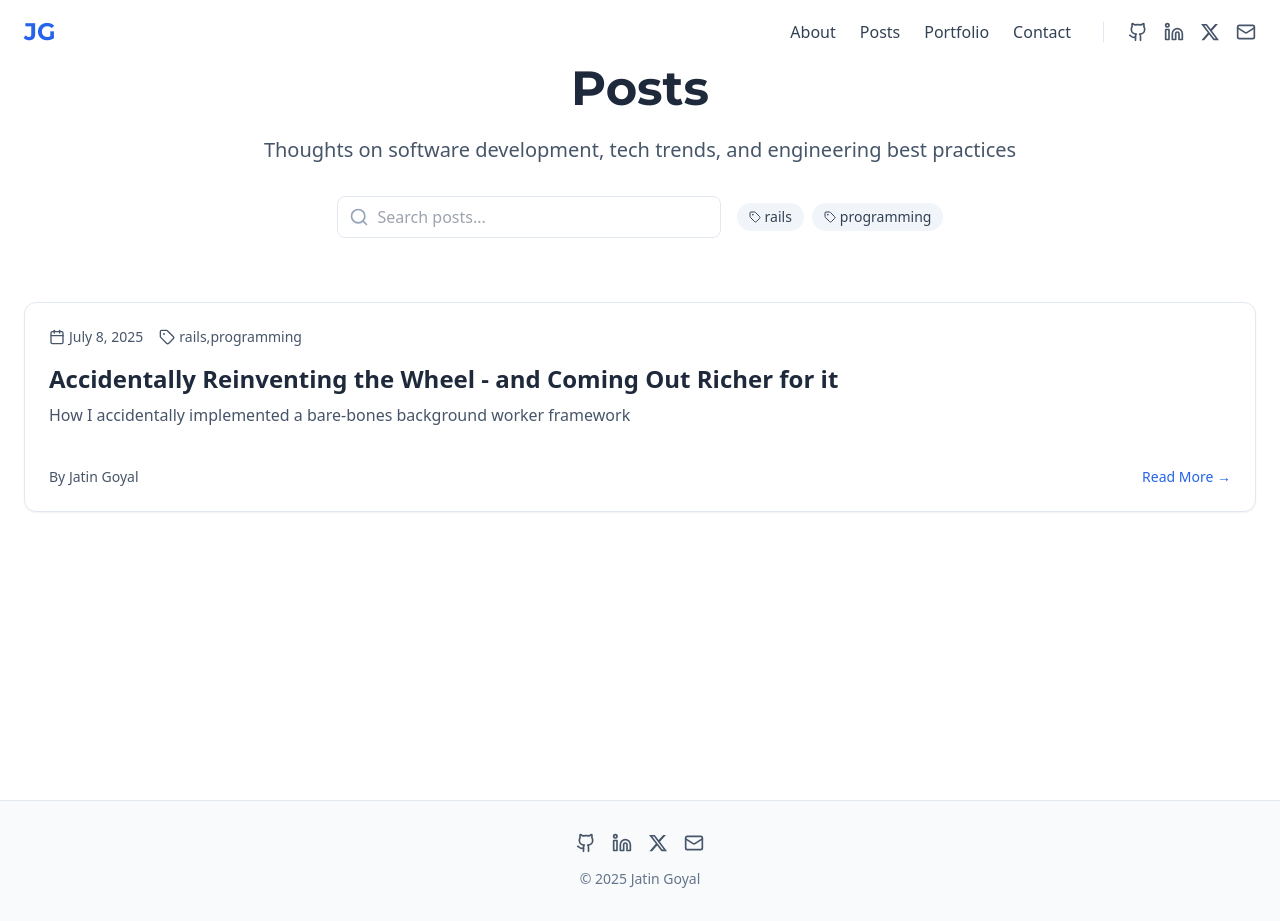
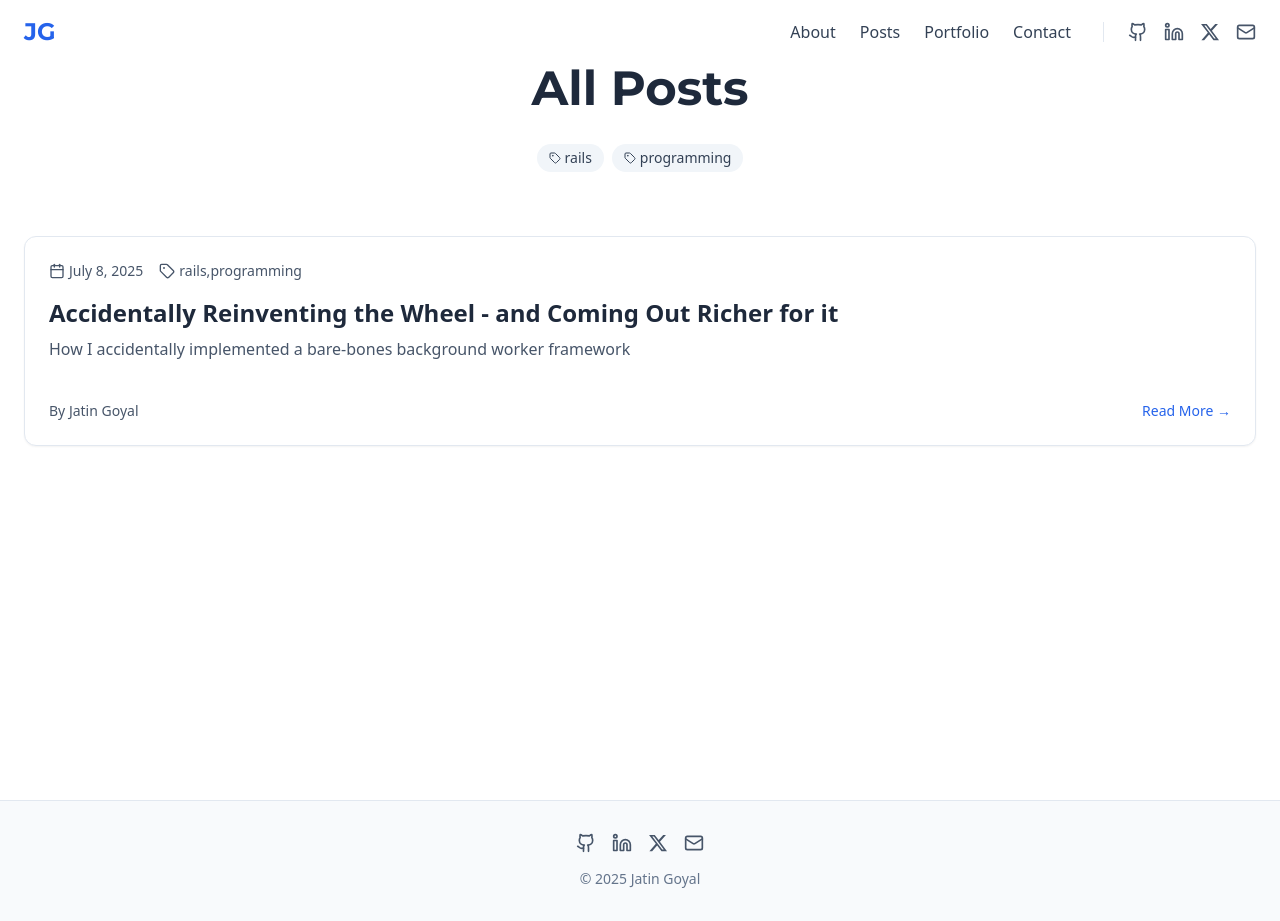
Before and after one commit to jjatinggoyal/jatingoyal, a Next.js app: page /posts in a window 1280 px wide. Built offline with nearby package versions, Linux system fonts and the light colour scheme.

Commit message:
simplify posts page

```diff
--- a/components/post/PostPageContent.tsx
+++ b/components/post/PostPageContent.tsx
@@ -27,25 +27,25 @@ export default function PostPageContent({ page = 1, tag }: PostPageContentProps)
         <div className="container mx-auto px-4 md:px-6">
           <div className="max-w-3xl mx-auto text-center mb-16">
             <h1 className="text-4xl md:text-5xl font-bold font-montserrat text-slate-800 dark:text-white mb-6 animate-fade-in">
-              {tag ? `Posts tagged "${tag}"` : 'Posts'}
+              {tag ? `Posts tagged "${tag}"` : 'All Posts'}
             </h1>
             <p className="text-xl text-slate-600 dark:text-slate-300 mb-8 animate-fade-in animation-delay-100">
               {tag
                 ? `${posts.length} post${posts.length !== 1 ? 's' : ''} found`
-                : 'Thoughts on software development, tech trends, and engineering best practices'
+                : ''
               }
             </p>
 
             {/* Search and Tags */}
             <div className="flex flex-col md:flex-row items-center justify-center gap-4 mb-8 animate-fade-in animation-delay-200">
-              <div className="relative w-full md:w-96">
+              {/* <div className="relative w-full md:w-96">
                 <Search className="absolute left-3 top-1/2 -translate-y-1/2 h-5 w-5 text-slate-400" />
                 <input
                   type="text"
                   placeholder="Search posts..."
                   className="w-full pl-10 pr-4 py-2 rounded-lg border border-slate-200 dark:border-slate-700 bg-white dark:bg-slate-800 text-slate-800 dark:text-slate-200 focus:outline-none focus:ring-2 focus:ring-blue-500"
                 />
-              </div>
+              </div> */}
               <div className="flex flex-wrap justify-center gap-2">
                 {tag && (
                   <Link
```
